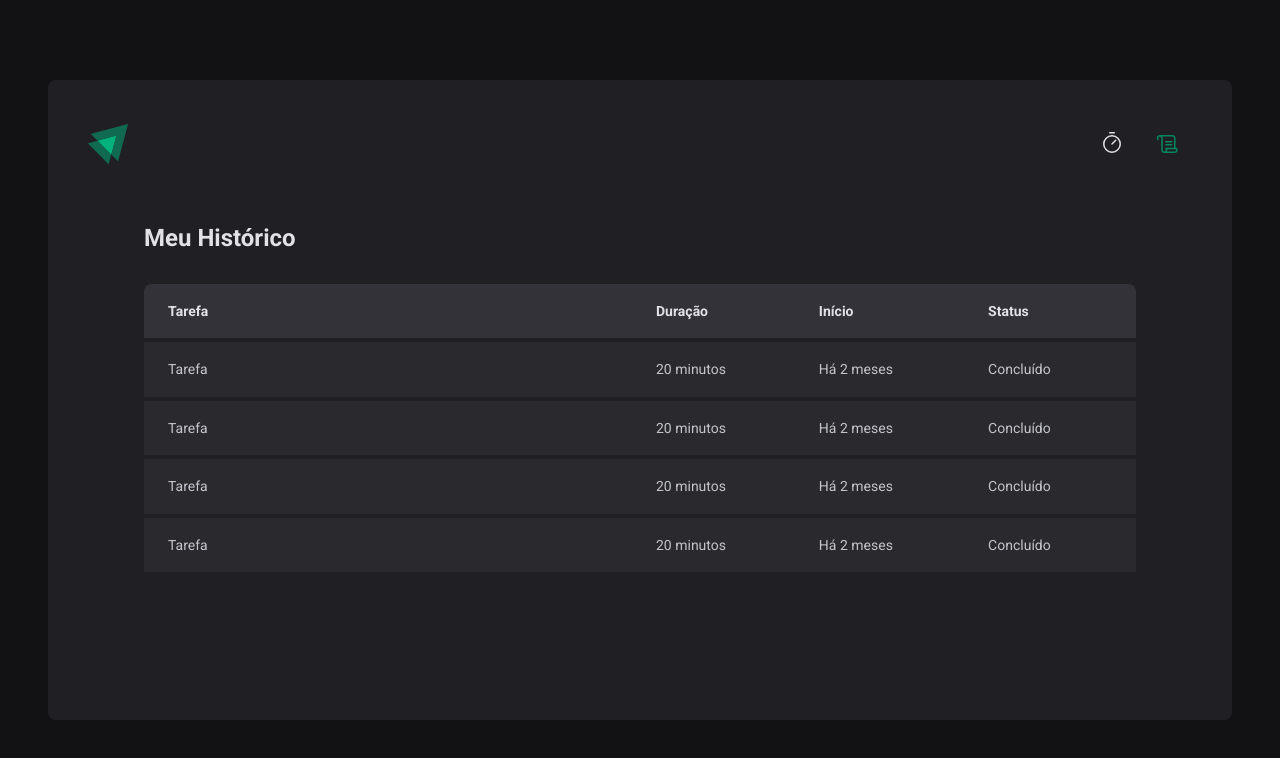
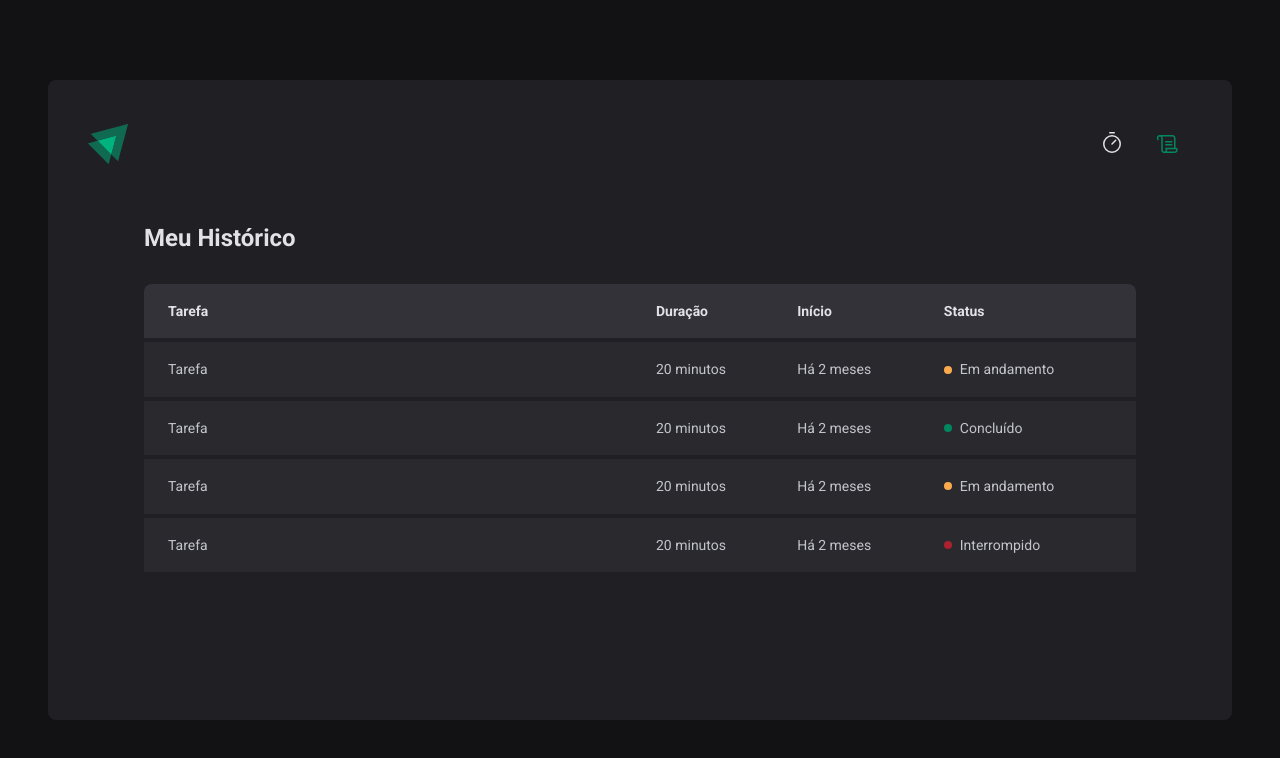
Before and after one commit to okayosilva/pomodoro-timer, a React (Vite) app: page /history in a window 1280 px wide. Shown: the top 758 px of the page. Built offline with nearby package versions, Linux system fonts and the light colour scheme.

Commit message:
feat page history

```diff
--- a/src/pages/history/index.tsx
+++ b/src/pages/history/index.tsx
@@ -1,4 +1,4 @@
-import { HistoryContainer, HistoryList } from './styles'
+import { HistoryContainer, HistoryList, Status } from './styles'
 
 export function History() {
   return (
@@ -20,25 +20,33 @@
               <td>Tarefa</td>
               <td>20 minutos</td>
               <td>Há 2 meses</td>
-              <td>Concluído</td>
+              <td>
+                <Status statusColor="yellow">Em andamento</Status>
+              </td>
             </tr>
             <tr>
               <td>Tarefa</td>
               <td>20 minutos</td>
               <td>Há 2 meses</td>
-              <td>Concluído</td>
+              <td>
+                <Status statusColor="green">Concluído</Status>
+              </td>
             </tr>
             <tr>
               <td>Tarefa</td>
               <td>20 minutos</td>
               <td>Há 2 meses</td>
-              <td>Concluído</td>
+              <td>
+                <Status statusColor="yellow">Em andamento</Status>
+              </td>
             </tr>
             <tr>
               <td>Tarefa</td>
               <td>20 minutos</td>
               <td>Há 2 meses</td>
-              <td>Concluído</td>
+              <td>
+                <Status statusColor="red">Interrompido</Status>
+              </td>
             </tr>
           </tbody>
         </table>
--- a/src/pages/history/styles.tsx
+++ b/src/pages/history/styles.tsx
@@ -61,3 +61,28 @@
     }
   }
 `
+
+const STATUS_COLORS = {
+  yellow: 'yellow-500',
+  red: 'red-500',
+  green: 'green-500',
+} as const
+
+interface StatusProps {
+  statusColor: keyof typeof STATUS_COLORS
+}
+
+export const Status = styled.span<StatusProps>`
+  display: flex;
+  align-items: center;
+  gap: 0.5rem;
+
+  &::before {
+    content: '';
+    width: 0.5rem;
+    height: 0.5rem;
+    border-radius: 50%;
+    background: ${({ statusColor, theme }) =>
+      theme[STATUS_COLORS[statusColor]]};
+  }
+`
```
